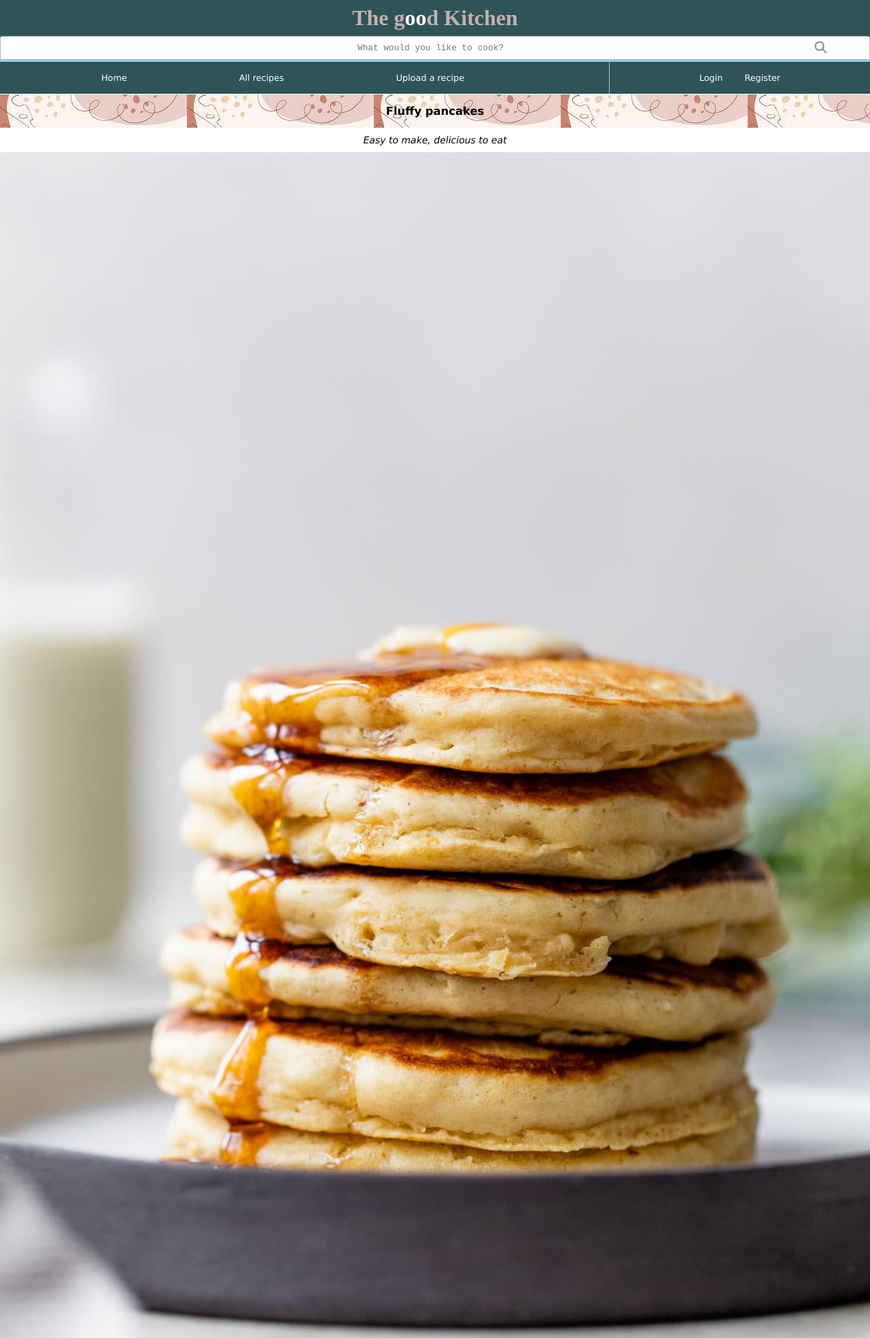
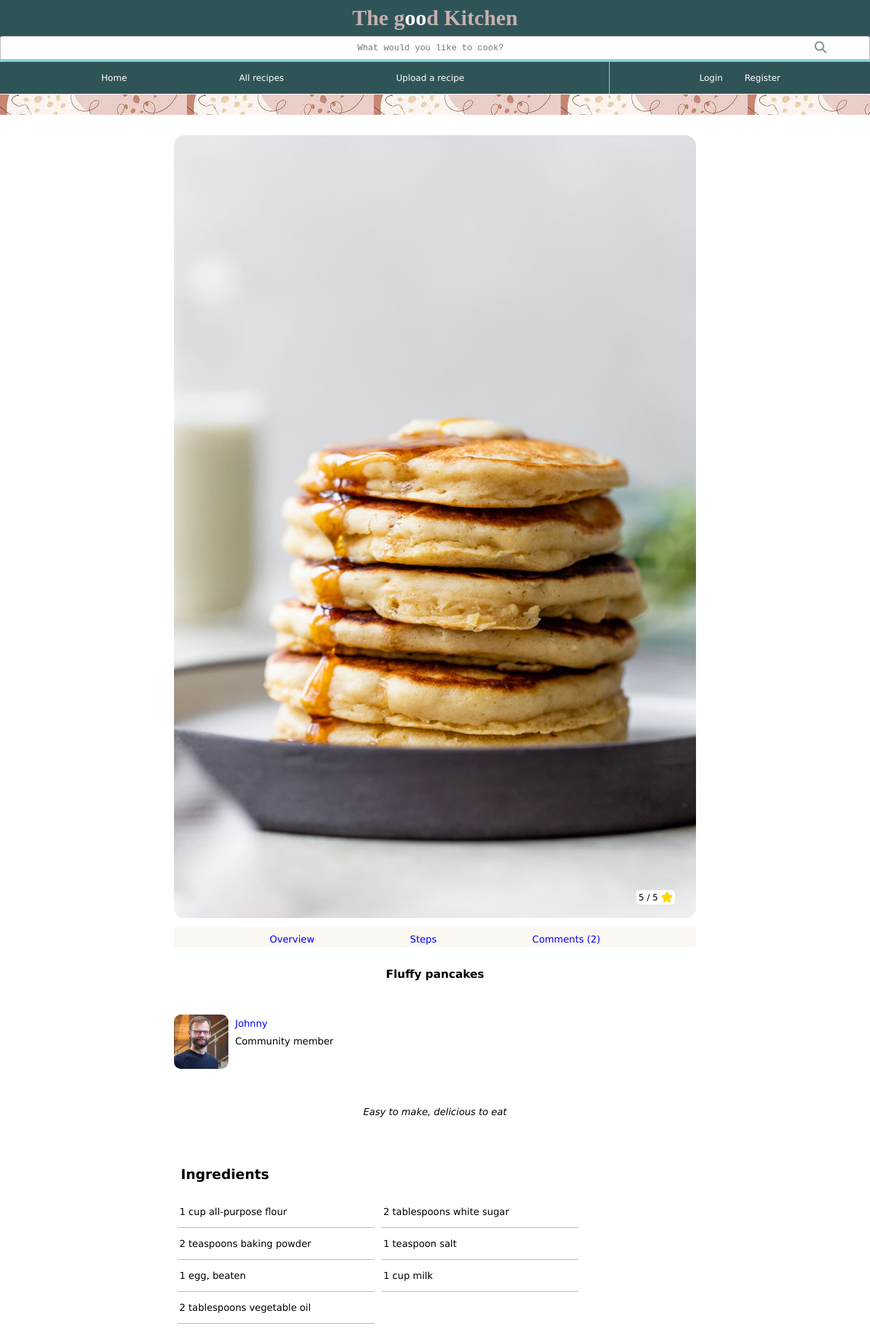
Before and after one commit to MartinZazpe/The-Good-Kitchen, a Node server app: page /recipes/detail/4 in a window 1280 px wide. Shown: the top 1969 px of the page at 68% size. Run offline with Node 20, Linux system fonts and the light colour scheme; some libraries are stand-ins or nearby versions.

Commit message:
just an update

```diff
--- a/controller/product-controller.js
+++ b/controller/product-controller.js
@@ -51,12 +51,11 @@ module.exports = {
     productList: (req, res) => {
         let allUsers = users
 
-
         if (req.session.userLogged) {
             // let userHasProducts = data.filter(recipes => recipes.belongsTo == req.session.userLogged.email)
-            let userLoggedEmail = req.session.userLogged.email
+            let userLogged = req.session.userLogged
             res.render('product-list', {
-                recipes: data, userLoggedEmail, allUsers
+                recipes: data, userLogged, allUsers
             })
         } else if (!req.session.userLogged) {
             res.render('product-list', {
@@ -68,7 +67,7 @@ module.exports = {
     detail: (req, res) => {
 
         let recipeFound = data.find(recipe => recipe.id == req.params.id)
-        let productComments = commentData.filter(id => req.params.id == id.refersToId)
+        let productComments = commentData.filter(id => req.params.id == id.refersToProductId)
         let allUsers = users
         let userLogged = req.session.userLogged
 
@@ -88,7 +87,7 @@ module.exports = {
         let amountOfReviews = productComments.filter(x => x.rating != null).length
         let ratingAvg = Math.floor(totalRating / amountOfReviews)
 
-        console.log(amountOfReviews)
+        console.log(amountOfReviews + " Reviews")
 
         if (req.session.userLogged) {
             let userLogged = req.session.userLogged
@@ -115,7 +114,7 @@ module.exports = {
                 Ingredients: req.body.Ingredients,
                 directions: req.body.directions,
                 image: req.file ? req.file.filename : "no-image-default.png",
-                belongsTo: req.session.userLogged.email
+                belongsTo: req.session.userLogged.id
             }
             data.push(newProduct)
             writeJSON()
@@ -124,11 +123,10 @@ module.exports = {
 
         return res.render('product-create', { errors: errors.mapped(), oldData: req.body })
 
-
     },
     edit: (req, res) => {
         let recipeFound = data.find(recipe => recipe.id == req.params.id)
-        if (recipeFound.belongsTo == req.session.userLogged.email) {
+        if (recipeFound.belongsTo == req.session.userLogged.id) {
             res.render('product-edit', { recipe: recipeFound })
         } else {
             res.redirect('/error404')
@@ -164,13 +162,12 @@ module.exports = {
         let recipeFound = data.find(recipe => recipe.id == req.params.id)
         let userLogged = req.session.userLogged
         let allUsers = users
-        let productComments = commentData.filter(id => req.params.id == id.refersToId)
+        let productComments = commentData.filter(id => req.params.id == id.refersToProductId)
 
         let totalRating = 0
         for (let i = 0;i < productComments.length;i++) {
             totalRating += productComments[i].rating
         }
-
 
 
         if (!req.session.userLogged) {
@@ -191,11 +188,11 @@ module.exports = {
 
 
 
-        if (lastComment.belongsTo == userLogged.email) {
+        if (lastComment.belongsToUserId == userLogged.id) {
             var difference = (((timeNow - lastCommentDate) / 1000) / 60)
             console.log(difference)
             if ((difference) < 1) {
-                // let productComments = commentData.filter(id => req.params.id == id.refersToId)
+                // let productComments = commentData.filter(id => req.params.id == id.refersToProductId)
                 let amountOfReviews = productComments.filter(x => x.rating != null).length
                 let ratingAvg = Math.floor(totalRating / amountOfReviews)
 
@@ -208,10 +205,10 @@ module.exports = {
                 })
             }
         }
-        if (lastComment.belongsTo != userLogged.email || ((((timeNow - lastCommentDate) / 1000) / 60) > 1)) {
+        if (lastComment.belongsToUserId != userLogged.id || ((((timeNow - lastCommentDate) / 1000) / 60) > 1)) {
             let newComment = {
-                refersToId: req.params.id,
-                belongsTo: userLogged.email,
+                refersToProductId: req.params.id,
+                belongsToUserId: userLogged.id,
                 userComment: req.body.comments,
                 rating: Number(req.body.rate),
                 timeOfComment: Date.parse(new Date())
@@ -221,8 +218,7 @@ module.exports = {
             WriteCommentJSON()
 
 
-
-            let productComments = commentData.filter(id => req.params.id == id.refersToId)
+            let productComments = commentData.filter(id => req.params.id == id.refersToProductId)
             let totalRating = 0
             for (let i = 0;i < productComments.length;i++) {
                 totalRating += productComments[i].rating
--- a/controller/user-controller.js
+++ b/controller/user-controller.js
@@ -117,10 +117,11 @@ module.exports = {
     },
 
     userProducts: (req, res) => {
-        let userRecipes = data.filter(data => data.belongsTo === req.session.userLogged.email)
+        let userRecipes = data.filter(data => data.belongsTo == req.session.userLogged.id)
+        let totalRecipes = userRecipes.length
         console.log(userRecipes)
         if (userRecipes.length !== 0) {
-            res.render('user-recipes', { recipes: userRecipes })
+            res.render('user-recipes', { recipes: userRecipes, totalRecipes })
         } else {
             res.render('user-profile', {
                 errors: {
--- a/package.json
+++ b/package.json
@@ -3,7 +3,7 @@
   "version": "0.0.0",
   "private": true,
   "scripts": {
-    "start": "nodemon ./bin/www"
+    "start": "node ./bin/www"
   },
   "dependencies": {
     "bcrypt": "^5.0.1",
--- a/public/stylesheets/product-creation.css
+++ b/public/stylesheets/product-creation.css
@@ -238,7 +238,6 @@ input {
 }
 
 
-
 .button-submit-container button {
     padding: 7px;
     border-radius: 2px;
--- a/public/stylesheets/product-detail.css
+++ b/public/stylesheets/product-detail.css
@@ -1,6 +1,7 @@
 .introduction {
-    /* background-color: rgb(201, 207, 221); */
+    height: 30px;
     background-image: url("/images/minimal-bg.jpeg");
+    margin-bottom: 30px;
 }
 
 .strikethrough {
@@ -52,40 +53,23 @@ li.strikethrough {
     border-radius: 10px
 }
 
-.container-image-chefhat {
-    border-style: double;
-    border-radius: 10%;
-    color: rgb(137, 216, 137);
-}
-
 
 .creator-container-flex {
     display: flex;
-    flex-flow: column wrap;
+    flex-flow: row-reverse wrap;
     justify-content: flex-end;
-    align-items: flex-end;
+    padding: 10px 10px 10px 0px;
+    /* align-items: flex-end; */
 }
 
 .creator-container-flex p {
-    align-self: center;
+    align-self: flex-start;
 }
 
-/* .chef-hat {
-    width: 30px;
-    transform: rotate(-20deg)
-} */
+.container-image {
+    padding-right: 10px;
+}
 
-/* .container-image-chefhat {
-    align-self: center;
-    position: relative;
-    padding-top: 15px;
-} */
-
-/* .chef-hat-container {
-    position: absolute;
-    top: 0;
-    right: 25%;
-} */
 
 /* Ends edit & product creator */
 
@@ -202,9 +186,40 @@ li.strikethrough {
 }
 
 
+/*  Product Navbar */
+.productNavbar {
+    padding: 10px 0px;
+    margin: 10px 0px;
+    background-color: rgba(250, 245, 240, 0.8);
+    border-radius: 5px;
+    height: 30px;
+    display: flex;
+    flex-flow: wrap row;
+    justify-content: space-evenly;
+}
+
+.productNavbar a {
+    color: blue;
+    text-decoration: none;
+    transition: 0.2s linear;
+}
+
+.productNavbar a:hover {
+    color: rgb(172, 172, 212);
+    text-decoration: none;
+}
+
+
+/* Ends product navbar */
+
+.description-hyperlink {
+    height: 100px;
+}
+
 
 .description-hyperlink p {
     font-style: italic;
+    color: black;
 }
 
 /* ingredients */
@@ -283,6 +298,32 @@ li.strikethrough {
     flex-flow: column wrap;
     justify-content: center;
     align-content: center;
+}
+
+.creator-name-details {
+    display: flex;
+    flex-flow: column wrap;
+}
+
+.creator-name-details>* {
+    padding: 5px 0px;
+}
+
+.creator-name-details p:nth-of-type(1) {
+    color: blue;
+}
+
+#Overview,
+#Steps,
+#Comments {
+
+    scroll-margin-top: 100px;
+
+}
+
+
+.recipe-title {
+    padding: 20px 20px 40px 20px;
 }
 
 
@@ -405,6 +446,19 @@ input#rate-5:checked~label i {
 
 
 @media (min-width: 480px) {
+    .OneRecipeImage {
+        border-radius: 15px;
+    }
+
+    .recipe-examples {
+        margin: 0% 10%;
+    }
+
+    .image-container {
+        border-radius: 15px;
+    }
+
+
     .body-information {
         margin-top: 40px;
     }
@@ -445,3 +499,17 @@ input#rate-5:checked~label i {
     }
 
 }
+
+@media (min-width: 768px) {
+
+    .recipe-examples {
+        margin: 0% 15%;
+    }
+}
+
+@media (min-width: 992px) {
+
+    .recipe-examples {
+        margin: 0% 20%;
+    }
+}
--- a/views/index.ejs
+++ b/views/index.ejs
@@ -91,7 +91,7 @@
                 </h6>
                 <a class="detail-link noShow" href="/recipes/detail/<%=recipe.id%>">Check out the full recipe...</a>
                 <% for(let user of allUsers) { %>
-                  <% if(user.email==recipe.belongsTo) {%>
+                  <% if(user.id==recipe.belongsTo) {%>
                     <div class="user-product-container">
                       <img class="user-product-thumbnail" src="/images/userImages/<%=user.image %>" alt="user-image">
                       <div class="user-product-container-userDetails">
--- a/views/product-detail.ejs
+++ b/views/product-detail.ejs
@@ -14,16 +14,9 @@
         <main>
             <div class="body-information">
                 <section class="introduction">
+                </section>
                 <% if(locals.recipe) { %>
-                        <h3>
-                            <%=recipe.title %>
-                        </h3>
-                </section>
-                <div class="description-hyperlink">
-                    <p>
-                        <%=recipe.description %>
-                    </p>
-                </div>
+
                     <section class="recipe-examples">
                         <div class="container-product">
                             <div class="OneProductContainer">
@@ -45,35 +38,68 @@
                                             </div>
                                 </div>
 
-
+                                <div class="productNavbar">
+                                    <a href="#Overview">Overview</a>
+                                    <a href="#Steps">Steps</a>
+                                    <a href="#Comments">Comments (<%=amountOfReviews %>)</a>
+                                </div>
+                                <div class="recipe-title">
+                                    <h3>
+                                        <%=recipe.title %>
+                                    </h3>
+                                </div>
 
                                 <div class="edit-creator-container">
+
                                     <div>
                                         <% if(locals.userLogged){ %>
-                                        <% if(userLogged.email==recipe.belongsTo) { %>
+                                            <% if(userLogged.id==recipe.belongsTo) { %>
                                                 <div class="edit-container">
                                                     <a class="edit-icon" href="/recipes/edit/<%=recipe.id%>">Edit my recipe<i class="fa-solid fa-pen"></i></a>
                                                 </div>
                                                 <% } %>
                                                     <% } %>
+                                                        <div>
+                                                            <% for(user of allUsers) {%>
+                                                                <% if(user.id==recipe.belongsTo){ %>
+                                                                    <div class="creator-container-flex">
+                                                                        <div class='creator-name-details'>
+                                                                            <p>
+                                                                                <%=user.name%>
+                                                                            </p>
+                                                                            <p>Community member</p>
                                                                         </div>
-                                <div class="creator-container">
-                                    <% for(user of allUsers) {%>
-                                        <% if(user.email==recipe.belongsTo){ %>
-                                            <div class="creator-container-flex">
-                                                <p>By <%=user.name%>
-                                                </p>
-                                                <div class="container-image-chefhat">
+                                                                        <div class="container-image">
                                                                             <img class="creator-image" src="/images/userImages/<%= user.image %>" alt="user-recipe-image">
-                                                    <!-- <div class="chef-hat-container">
-                                                        <img class="chef-hat" src="/images/chef-hat-png.png" alt="">
-                                                    </div> -->
                                                                         </div>
 
                                                                     </div>
                                                                     <% } %>
                                                                         <% } %>
+
                                                         </div>
+
+                                    </div>
+
+
+                                </div>
+
+
+                            </div>
+
+                        </div>
+
+
+
+                        <div id="Overview" class="description-hyperlink">
+                            <% if(recipe.description=="" ){ %>
+                                <p>The user has not described this recipe. You can contact him by leaving a comment</p>
+                                <% } %>
+                                    <% if(recipe.description !="" ){ %>
+                                        <p>
+                                            <%=recipe.description %>
+                                        </p>
+                                        <% } %>
                         </div>
 
 
@@ -90,7 +116,7 @@
                             </ul>
                         </div>
 
-                            <div class="directions">
+                        <div id="Steps" class="directions">
                             <p class="directions-title">Directions</p>
                             <ol class="directions-list">
                                 <% for(let i=0; i < recipe.Ingredients.length; i++ ){ %>
@@ -104,7 +130,6 @@
 
             </div>
             </div>
-                </section>
             <% } %>
 
 
@@ -118,8 +143,8 @@
                         <% if(locals.comments) { %>
                             <% for(let comment of comments) {%>
                                 <% for(let user of allUsers){ %>
-                                        <% if(user.email==comment.belongsTo){ %>
-                                            <div class="user-comment-container">
+                                    <% if(user.id==comment.belongsToUserId){ %>
+                                        <div id="Comments" class="user-comment-container">
                                             <img class="user-comment-image" src="/images/userImages/<%= user.image %>" alt="user-image">
                                             <p class="comment-belongsTo">
                                                 <%=user.name %>
@@ -164,14 +189,7 @@
                                     </label>
 
                                 </div>
-                                </div>
-
-                                <textarea name="comments" id="" cols="30" rows="10" placeholder="Hey <%if(locals.userLogged){ %> <%=userLogged.name %><% } %>, what do you think about this recipe?"></textarea>
-                                <!-- <input type="text" name="comments" placeholder="What do you think about this recipe?"> -->
-                                <button class="submit-form" type="submit">Send</button>
-                            </form>
                                 <div class="error-container">
-
                                     <% if(locals.errors) { %>
                                         <p class="text-danger waitToComment">
                                             <%= errors.mustWaitToComment.msg %>
@@ -179,8 +197,14 @@
                                         <% } %>
                                 </div>
                             </div>
+
+                            <textarea name="comments" id="" cols="30" rows="10" placeholder="Hey <%if(locals.userLogged){ %> <%=userLogged.name %><% } %>, what do you think about this recipe?"></textarea>
+                            <!-- <input type="text" name="comments" placeholder="What do you think about this recipe?"> -->
+                            <button class="submit-form" type="submit">Send</button>
+                        </form>
                     </div>
-
+                </div>
+                </section>
                 <!-- </section>
             </div> -->
         </main>
--- a/views/product-list.ejs
+++ b/views/product-list.ejs
@@ -56,8 +56,8 @@
 
                                 <div class='imageContainer'>
                                     <a href="/recipes/detail/<%=recipe.id%>"> <img class="recipe-image" src="/images/<%= recipe.image %>"></a>
-                                    <% if(locals.userLoggedEmail){ %>
-                                        <% if(userLoggedEmail==recipe.belongsTo) {%>
+                                    <% if(locals.userLogged){ %>
+                                        <% if(userLogged.id==recipe.belongsTo) {%>
                                             <a class="edit-icon" href="/recipes/edit/<%=recipe.id%>">Edit my recipe<i class="fa-solid fa-pen"></i></a>
                                             <% } %>
                                                 <% } %>
@@ -80,7 +80,7 @@
                                     <a class="detail-link noShow" href="/recipes/detail/<%=recipe.id%>">Check out the full recipe...</a>
 
                                     <% for(let user of allUsers) { %>
-                                        <% if(user.email==recipe.belongsTo) {%>
+                                        <% if(user.id==recipe.belongsTo) {%>
                                             <div class="user-product-container">
                                                 <img class="user-product-thumbnail" src="/images/userImages/<%=user.image %>" alt="user-image">
                                                 <div class="user-product-container-userDetails">
```
Also changed, not shown: data/commentSection.json (+9 -2 lines), data/recipes.json (+7 -7 lines), public/stylesheets/user-recipes.css (added, +63 -0 lines), views/user-recipes.ejs (+10 -7 lines). Lines whose indentation alone changed are shown as unchanged.
